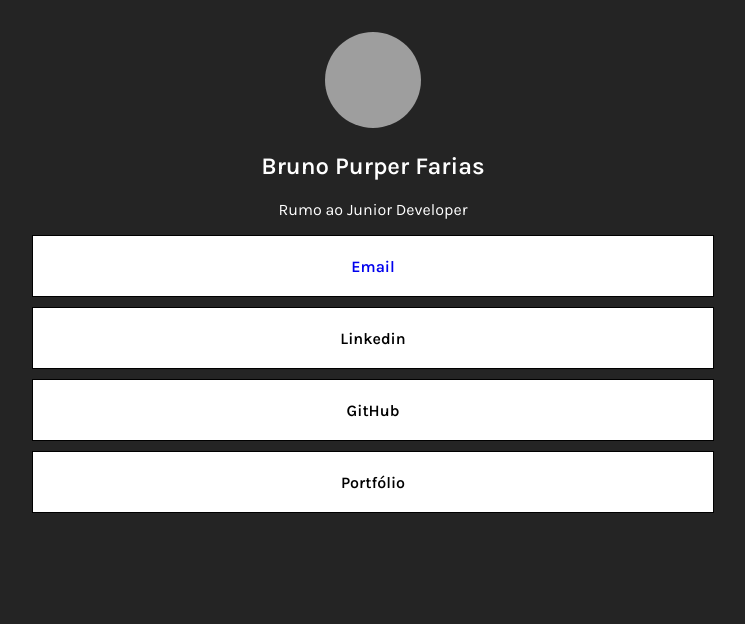
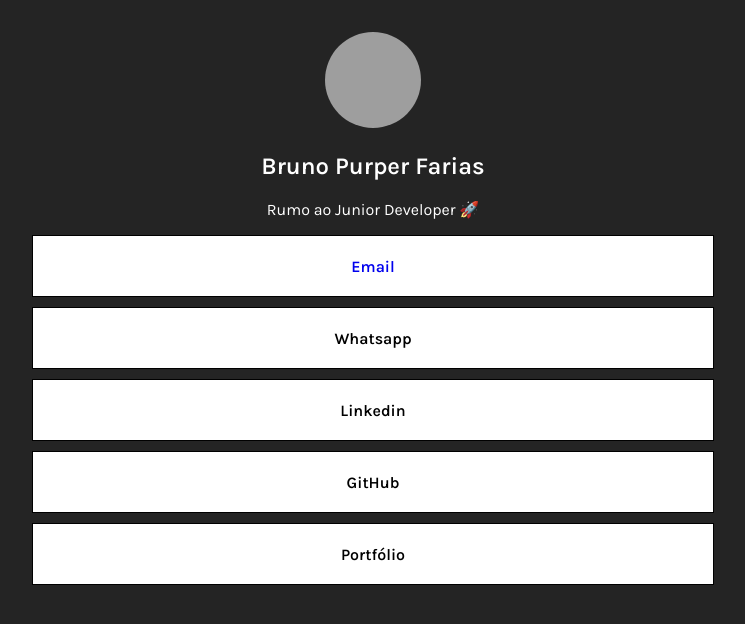
Before and after one commit to brunopurper/My-own-linktree, a plain HTML site: page index.html in a window 1280 px wide. Shown: the whole page, without its empty margins (267-1012 px from the left). Drawn offline with Linux system fonts and the light colour scheme; grey boxes are pictures that could not be loaded.

Commit message:
Adicionando imagem e emoji

```diff
--- a/assets/styles/style.css
+++ b/assets/styles/style.css
@@ -70,6 +70,7 @@ body {
     text-align: center;
     font-weight: 600;
 }
+
 
 .links:hover {
     background-color: #242424;
--- a/index.html
+++ b/index.html
@@ -18,26 +18,32 @@
 
                 <img  src="https://d1fdloi71mui9q.cloudfront.net/aJBbDhvSViFYBqpQbNDz_WQ883K36ruNEz8c7" alt="">
                     <h2> Bruno Purper Farias</h2>
-                    <p>Rumo ao Junior Developer</p>
+                    <p>Rumo ao Junior Developer 🚀</p>
 
                     <div class="links">
-                       <a target="blank" href="https://www.google.com"> <h4>Email</h4> </a>
+                    <a target="blank" href="https://www.google.com"> <h4>Email</h4></a>
                     </div>
+
+                    <div class="links">
+                        <h4>Whatsapp</h4>
+                    </div>
+
                     <div class="links">
                         <h4>Linkedin</h4>
                     </div>
+
                     <div class="links">
                         <h4>GitHub</h4>
                     </div>
+
                     <div class="links">
                         <h4>Portfólio</h4>
                     </div>
+
                     </div>
+     </div>
 
 
-
-
-        </div>
     </div>
 
 </body>
```
Also changed, not shown: assets/images/youtube.svg (added).
